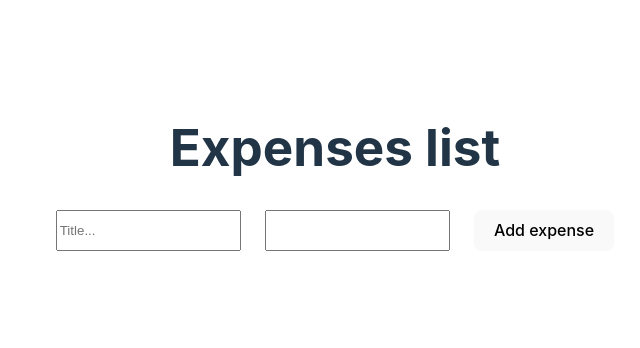
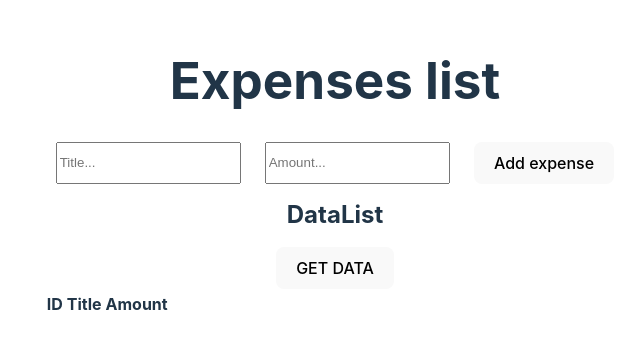
Before and after one commit to Radi-AT/reactiveBudget, a React (Vite) app: page / in a window 1280 px wide. Shown: the part 232-580 px from the top of the page, without its empty margins (305-945 px from the left). Built offline with nearby package versions, Linux system fonts and the light colour scheme.

Commit message:
Creates firestore service and update components

```diff
--- a/src/App.jsx
+++ b/src/App.jsx
@@ -1,5 +1,6 @@
 import './App.css';
 import AddExpense from './components/AddExpense';
+import DataList from './components/DataList';
 
 function App() {
 
@@ -7,6 +8,7 @@ function App() {
     <div className="App">
       <h1>Expenses list</h1>
       <AddExpense/>
+      <DataList/>
     </div>
   );
 }
--- a/src/components/AddExpense.jsx
+++ b/src/components/AddExpense.jsx
@@ -1,12 +1,26 @@
 import './AddExpense.css';
 import { useState } from "react";
+import { addData } from '../firebase/firestoroService';
 
 const AddExpense = () => {
   const [title, setTitle] = useState('');
   const [amount, setAmount] = useState('');
 
+  const onSubmit = async (e) => {
+    e.preventDefault();
+
+    try {
+      await addData('test', { title: title, amount: amount });
+    } catch (error) {
+      console.log('ERROR ON ADDING DATA: ', error);
+    }
+
+    setTitle('');
+    setAmount('');
+  };
+
   return (
-    <form className="addExpense" action="">
+    <form className="addExpense" onSubmit={ onSubmit }>
       <input
         type="text"
         name="title"
@@ -17,6 +31,7 @@ const AddExpense = () => {
       <input
         type="number"
         name="amount"
+        placeholder="Amount..."
         value={ amount }
         onChange={ (e) => setAmount(e.target.value) }
       />
--- /dev/null
+++ b/src/components/DataList.jsx
@@ -0,0 +1,49 @@
+import { getCollection } from "../firebase/firestoroService";
+import { useState } from "react";
+
+const getData = async () => {
+  const { docs } = await getCollection("test");
+  let formatted = [];
+  docs.map((doc) => {
+    formatted.push([{
+      id: doc.id,
+      ...doc.data()
+    }]);
+  });
+
+  console.log('FORMATTED: ', formatted);
+
+  return formatted;
+};
+
+const DataList = () => {
+  const [data, setData] = useState([]);
+
+  return (
+    <div className="">
+      <h2>DataList</h2>
+      <button onClick={() => setData(getData)}>GET DATA</button>
+      <table role="grid">
+        <thead>
+          <tr>
+            <th>ID</th>
+            <th>Title</th>
+            <th>Amount</th>
+          </tr>
+        </thead>
+        <tbody>
+          {data.id}
+          {/* {data.forEach((doc) => (
+            <tr key={doc.id}>
+              <td>{doc.id}</td>
+              <td>{doc.title}</td>
+              <td>{doc.amount}</td>
+            </tr>
+          ))} */}
+        </tbody>
+      </table>
+    </div>
+  );
+};
+
+export default DataList;
--- a/src/firebase/firebaseConfig.js
+++ b/src/firebase/firebaseConfig.js
@@ -1,5 +1,4 @@
 import { initializeApp } from "firebase/app";
-import { getFirestore } from "firebase/firestore";
 
 // TODO: Add SDKs for Firebase products that you want to use
 // https://firebase.google.com/docs/web/setup#available-libraries
@@ -16,6 +15,5 @@ const firebaseConfig = {
 
 // Initialize Firebase
 const firesbaseInstance = initializeApp(firebaseConfig);
-const db = getFirestore(firesbaseInstance);
 
-export { db };
+export default firesbaseInstance;
--- /dev/null
+++ b/src/firebase/firestoroService.js
@@ -0,0 +1,16 @@
+import firesbaseInstance from "./firebaseConfig";
+import { getFirestore } from "firebase/firestore";
+import { collection, getDocs, addDoc } from "firebase/firestore";
+
+const db = getFirestore(firesbaseInstance);
+
+const getCollection = (collectionName) => {
+  return getDocs(collection(db, collectionName));
+};
+
+const addData = async (collectionName, props) => {
+  // Add a new document with a generated id.
+  await addDoc(collection(db, collectionName), props);
+};
+
+export { getCollection, addData };
```
